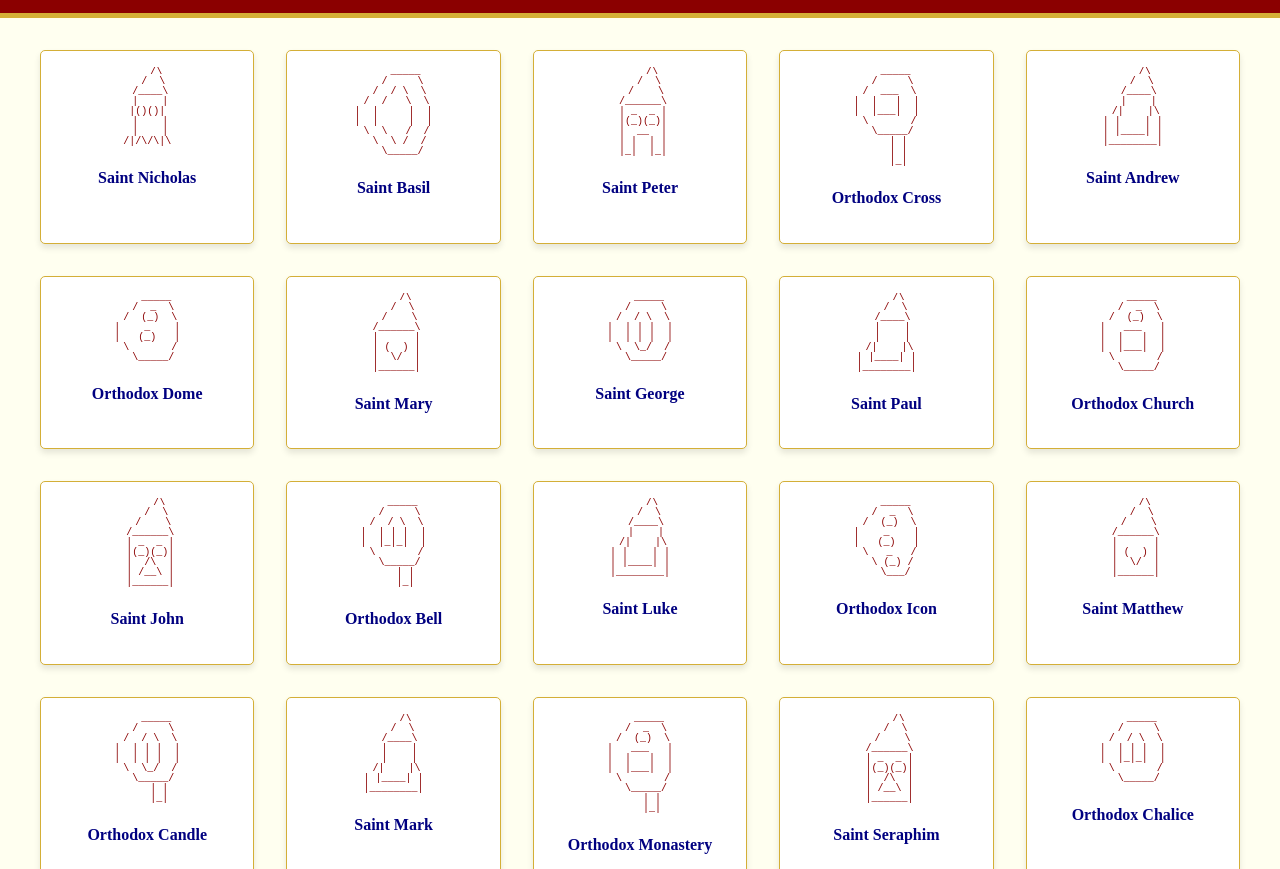
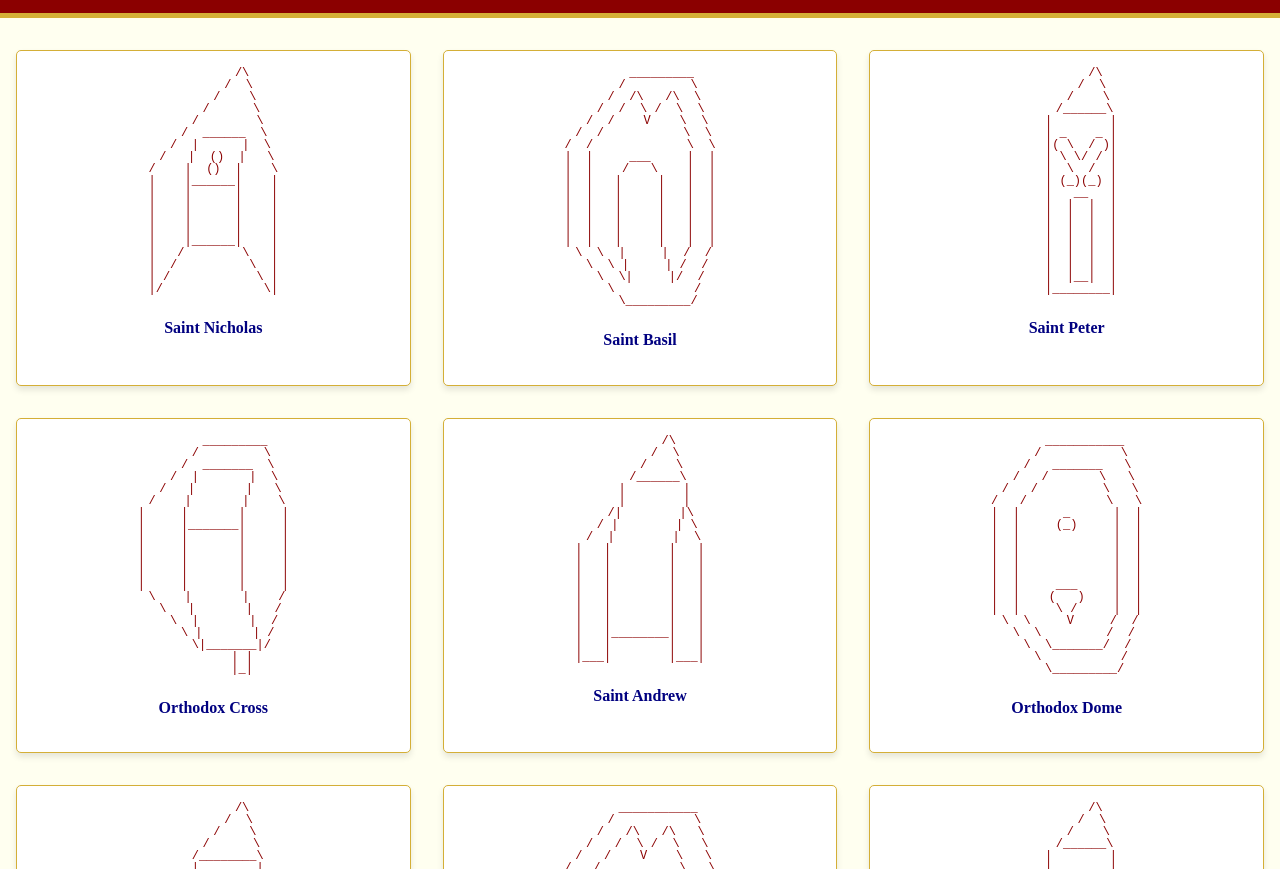
Before and after one commit to Caffeine-Gallery/iconicliturgy-01926cddcb66, a website built with Vite: page frontend/index.html in a window 1280 px wide. Shown: the part 83-952 px from the top of the page. Built offline with nearby package versions, Linux system fonts and the light colour scheme.

Commit message:
01926cf5-019d-7bbe-a3b0-f2a4e589e8e4

```diff
--- a/frontend/index.css
+++ b/frontend/index.css
@@ -29,14 +29,14 @@ h1 {
 }
 
 main {
-    max-width: 1200px;
+    max-width: 1600px;
     margin: 2rem auto;
     padding: 0 1rem;
 }
 
 .ascii-grid {
     display: grid;
-    grid-template-columns: repeat(auto-fit, minmax(200px, 1fr));
+    grid-template-columns: repeat(auto-fit, minmax(300px, 1fr));
     gap: 2rem;
 }
 
@@ -50,7 +50,7 @@ main {
 }
 
 .ascii-item pre {
-    font-size: 10px;
+    font-size: 12px;
     line-height: 1;
     color: var(--deep-red);
     margin: 0;
@@ -74,9 +74,19 @@ footer {
     margin-top: 2rem;
 }
 
+@media (max-width: 1200px) {
+    .ascii-grid {
+        grid-template-columns: repeat(auto-fit, minmax(250px, 1fr));
+    }
+
+    .ascii-item pre {
+        font-size: 10px;
+    }
+}
+
 @media (max-width: 768px) {
     .ascii-grid {
-        grid-template-columns: repeat(auto-fit, minmax(150px, 1fr));
+        grid-template-columns: repeat(auto-fit, minmax(200px, 1fr));
     }
 
     .ascii-item pre {
--- a/frontend/index.html
+++ b/frontend/index.html
@@ -16,26 +16,48 @@
                 <pre>
         /\
        /  \
- /____\
- |    |
- |()()|
- |    |
- |    |
-/|/\/\|\
+      /    \
+     /      \
+    /        \
+   /  ______  \
+  /  |      |  \
+ /   |  ()  |   \
+/    |  ()  |    \
+|    |______|    |
+|    |      |    |
+|    |      |    |
+|    |      |    |
+|    |      |    |
+|    |______|    |
+|   /        \   |
+|  /          \  |
+| /            \ |
+|/              \|
                 </pre>
                 <p>Saint Nicholas</p>
             </div>
             <div class="ascii-item">
                 <pre>
-    _____
-   /     \
-  /  / \  \
- /  /   \  \
-|  |     |  |
-|  |     |  |
- \  \   /  /
-  \  \ /  /
-   \_____/
+      _________
+     /         \
+    /  /\   /\  \
+   /  /  \ /  \  \
+  /  /    V    \  \
+ /  /           \  \
+/  /             \  \
+|  |     ___     |  |
+|  |    /   \    |  |
+|  |   |     |   |  |
+|  |   |     |   |  |
+|  |   |     |   |  |
+|  |   |     |   |  |
+|  |   |     |   |  |
+|  |   |     |   |  |
+ \  \  |     |  /  /
+  \  \ |     | /  /
+   \  \|     |/  /
+    \           /
+     \_________/
                 </pre>
                 <p>Saint Basil</p>
             </div>
@@ -45,24 +67,44 @@
        /  \
       /    \
      /______\
- | _  _ |
- |(_)(_)|
- |  __  |
- | |  | |
- |_|  |_|
+    |        |
+    | _    _ |
+    |( \  / )|
+    | \ \/ / |
+    |  \  /  |
+    | (_)(_) |
+    |   __   |
+    |  |  |  |
+    |  |  |  |
+    |  |  |  |
+    |  |  |  |
+    |  |  |  |
+    |  |  |  |
+    |  |__|  |
+    |________|
                 </pre>
                 <p>Saint Peter</p>
             </div>
             <div class="ascii-item">
                 <pre>
-   _____
-  /     \
- /  ___  \
-|  |   |  |
-|  |___|  |
- \       /
-  \_____/
-    | |
+      _________
+     /         \
+    /  _______  \
+   /  |       |  \
+  /   |       |   \
+ /    |       |    \
+|     |       |     |
+|     |_______|     |
+|     |       |     |
+|     |       |     |
+|     |       |     |
+|     |       |     |
+|     |       |     |
+ \    |       |    /
+  \   |       |   /
+   \  |       |  /
+    \ |       | /
+     \|_______|/
         | |
         |_|
                 </pre>
@@ -72,24 +114,48 @@
                 <pre>
         /\
        /  \
-  /____\
-  |    |
- /|    |\
-| |    | |
-| |____| |
-|________|
+      /    \
+     /______\
+    |        |
+    |        |
+   /|        |\
+  / |        | \
+ /  |        |  \
+|   |        |   |
+|   |        |   |
+|   |        |   |
+|   |        |   |
+|   |        |   |
+|   |        |   |
+|   |        |   |
+|   |________|   |
+|   |        |   |
+|___|        |___|
                 </pre>
                 <p>Saint Andrew</p>
             </div>
             <div class="ascii-item">
                 <pre>
-   _____
-  /  _  \
- /  (_)  \
-|    _    |
-|   (_)   |
- \       /
-  \_____/
+     ___________
+    /           \
+   /   _______   \
+  /   /       \   \
+ /   /         \   \
+/   /           \   \
+|  |      _      |  |
+|  |     (_)     |  |
+|  |             |  |
+|  |             |  |
+|  |             |  |
+|  |             |  |
+|  |     ___     |  |
+|  |    (   )    |  |
+|  |     \ /     |  |
+ \  \     V     /  /
+  \  \         /  /
+   \  \_______/  /
+    \           /
+     \_________/
                 </pre>
                 <p>Orthodox Dome</p>
             </div>
@@ -98,23 +164,47 @@
         /\
        /  \
       /    \
- /______\
- |      |
- | (  ) |
- |  \/  |
- |______|
+     /      \
+    /________\
+    |        |
+    |  (  )  |
+    |   \/   |
+    |        |
+    |  ____  |
+    | |    | |
+    | |    | |
+    | |    | |
+    | |    | |
+    | |    | |
+    | |    | |
+    | |    | |
+    | |____| |
+    |________|
                 </pre>
                 <p>Saint Mary</p>
             </div>
             <div class="ascii-item">
                 <pre>
-   _____
-  /     \
- /  / \  \
-|  | | |  |
-|  | | |  |
- \  \_/  /
-  \_____/
+     ___________
+    /           \
+   /   /\   /\   \
+  /   /  \ /  \   \
+ /   /    V    \   \
+/   /           \   \
+|  |      _      |  |
+|  |     | |     |  |
+|  |     | |     |  |
+|  |     | |     |  |
+|  |     | |     |  |
+|  |     | |     |  |
+|  |     | |     |  |
+|  |     | |     |  |
+|  |     |_|     |  |
+ \  \     _     /  /
+  \  \   / \   /  /
+   \  \ /   \ /  /
+    \  V     V  /
+     \_________/
                 </pre>
                 <p>Saint George</p>
             </div>
@@ -122,25 +212,48 @@
                 <pre>
         /\
        /  \
-  /____\
-  |    |
-  |    |
- /|    |\
-| |____| |
-|________|
+      /    \
+     /______\
+    |        |
+    |        |
+    |        |
+    |        |
+    |        |
+   /|        |\
+  / |        | \
+ /  |        |  \
+|   |        |   |
+|   |        |   |
+|   |        |   |
+|   |________|   |
+|   |        |   |
+|   |        |   |
+|___|________|___|
                 </pre>
                 <p>Saint Paul</p>
             </div>
             <div class="ascii-item">
                 <pre>
-   _____
-  /  _  \
- /  (_)  \
-|   ___   |
-|  |   |  |
-|  |___|  |
- \       /
-  \_____/
+     ___________
+    /           \
+   /   _______   \
+  /   /       \   \
+ /   /         \   \
+/   /           \   \
+|  |     ___     |  |
+|  |    |   |    |  |
+|  |    |   |    |  |
+|  |    |   |    |  |
+|  |    |   |    |  |
+|  |    |   |    |  |
+|  |    |   |    |  |
+|  |    |___|    |  |
+|  |             |  |
+ \  \           /  /
+  \  \         /  /
+   \  \_______/  /
+    \           /
+     \_________/
                 </pre>
                 <p>Orthodox Church</p>
             </div>
@@ -149,26 +262,47 @@
         /\
        /  \
       /    \
- /______\
- | _  _ |
- |(_)(_)|
- |  /\  |
- | /__\ |
- |______|
+     /      \
+    /________\
+    | _    _ |
+    |( \  / )|
+    | \ \/ / |
+    |  \  /  |
+    | (_)(_) |
+    |   /\   |
+    |  /  \  |
+    | / /\ \ |
+    |/ /  \ \|
+    | |    | |
+    | |    | |
+    | |    | |
+    | |____| |
+    |________|
                 </pre>
                 <p>Saint John</p>
             </div>
             <div class="ascii-item">
                 <pre>
-   _____
-  /     \
- /  / \  \
-|  | | |  |
-|  |_|_|  |
- \       /
-  \_____/
-    | |
-    |_|
+     ___________
+    /           \
+   /   /\   /\   \
+  /   /  \ /  \   \
+ /   /    V    \   \
+/   /           \   \
+|  |      _      |  |
+|  |     | |     |  |
+|  |     | |     |  |
+|  |     | |     |  |
+|  |     |_|     |  |
+|  |      _      |  |
+|  |     (_)     |  |
+|  |             |  |
+|  |             |  |
+ \  \           /  /
+  \  \         /  /
+   \  \_______/  /
+    \    | |    /
+     \___|_|___/
                 </pre>
                 <p>Orthodox Bell</p>
             </div>
@@ -176,25 +310,48 @@
                 <pre>
         /\
        /  \
-  /____\
-  |    |
- /|    |\
-| |    | |
-| |____| |
-|________|
+      /    \
+     /______\
+    |        |
+    |        |
+   /|        |\
+  / |        | \
+ /  |        |  \
+|   |        |   |
+|   |        |   |
+|   |        |   |
+|   |        |   |
+|   |        |   |
+|   |        |   |
+|   |        |   |
+|   |________|   |
+|   |        |   |
+|___|________|___|
                 </pre>
                 <p>Saint Luke</p>
             </div>
             <div class="ascii-item">
                 <pre>
-   _____
-  /  _  \
- /  (_)  \
-|    _    |
-|   (_)   |
- \   _   /
-  \ (_) /
-   \___/
+     ___________
+    /           \
+   /   _______   \
+  /   /       \   \
+ /   /         \   \
+/   /           \   \
+|  |      _      |  |
+|  |     (_)     |  |
+|  |             |  |
+|  |     ___     |  |
+|  |    (   )    |  |
+|  |     \ /     |  |
+|  |      V      |  |
+|  |     ___     |  |
+|  |    (   )    |  |
+ \  \    \ /    /  /
+  \  \    V    /  /
+   \  \_______/  /
+    \           /
+     \_________/
                 </pre>
                 <p>Orthodox Icon</p>
             </div>
@@ -203,25 +360,47 @@
         /\
        /  \
       /    \
- /______\
- |      |
- | (  ) |
- |  \/  |
- |______|
+     /      \
+    /________\
+    |        |
+    |  (  )  |
+    |   \/   |
+    |        |
+    |  ____  |
+    | |    | |
+    | |    | |
+    | |    | |
+    | |    | |
+    | |    | |
+    | |    | |
+    | |    | |
+    | |____| |
+    |________|
                 </pre>
                 <p>Saint Matthew</p>
             </div>
             <div class="ascii-item">
                 <pre>
-   _____
-  /     \
- /  / \  \
-|  | | |  |
-|  | | |  |
- \  \_/  /
-  \_____/
-    | |
-    |_|
+     ___________
+    /           \
+   /   /\   /\   \
+  /   /  \ /  \   \
+ /   /    V    \   \
+/   /           \   \
+|  |      _      |  |
+|  |     | |     |  |
+|  |     | |     |  |
+|  |     | |     |  |
+|  |     | |     |  |
+|  |     | |     |  |
+|  |     | |     |  |
+|  |     | |     |  |
+|  |     |_|     |  |
+ \  \     _     /  /
+  \  \   / \   /  /
+   \  \ /   \ /  /
+    \  V     V  /
+     \_________/
                 </pre>
                 <p>Orthodox Candle</p>
             </div>
@@ -229,27 +408,48 @@
                 <pre>
         /\
        /  \
-  /____\
-  |    |
-  |    |
- /|    |\
-| |____| |
-|________|
+      /    \
+     /______\
+    |        |
+    |        |
+    |        |
+    |        |
+    |        |
+   /|        |\
+  / |        | \
+ /  |        |  \
+|   |        |   |
+|   |        |   |
+|   |        |   |
+|   |________|   |
+|   |        |   |
+|   |        |   |
+|___|________|___|
                 </pre>
                 <p>Saint Mark</p>
             </div>
             <div class="ascii-item">
                 <pre>
-   _____
-  /  _  \
- /  (_)  \
-|   ___   |
-|  |   |  |
-|  |___|  |
- \       /
-  \_____/
-    | |
-    |_|
+     ___________
+    /           \
+   /   _______   \
+  /   /       \   \
+ /   /         \   \
+/   /           \   \
+|  |     ___     |  |
+|  |    |   |    |  |
+|  |    |   |    |  |
+|  |    |   |    |  |
+|  |    |   |    |  |
+|  |    |   |    |  |
+|  |    |   |    |  |
+|  |    |___|    |  |
+|  |             |  |
+ \  \           /  /
+  \  \         /  /
+   \  \_______/  /
+    \    | |    /
+     \___|_|___/
                 </pre>
                 <p>Orthodox Monastery</p>
             </div>
@@ -258,24 +458,47 @@
         /\
        /  \
       /    \
- /______\
- | _  _ |
- |(_)(_)|
- |  /\  |
- | /__\ |
- |______|
+     /      \
+    /________\
+    | _    _ |
+    |( \  / )|
+    | \ \/ / |
+    |  \  /  |
+    | (_)(_) |
+    |   /\   |
+    |  /  \  |
+    | / /\ \ |
+    |/ /  \ \|
+    | |    | |
+    | |    | |
+    | |    | |
+    | |____| |
+    |________|
                 </pre>
                 <p>Saint Seraphim</p>
             </div>
             <div class="ascii-item">
                 <pre>
-   _____
-  /     \
- /  / \  \
-|  | | |  |
-|  |_|_|  |
- \       /
-  \_____/
+     ___________
+    /           \
+   /   /\   /\   \
+  /   /  \ /  \   \
+ /   /    V    \   \
+/   /           \   \
+|  |      _      |  |
+|  |     | |     |  |
+|  |     | |     |  |
+|  |     | |     |  |
+|  |     |_|     |  |
+|  |    (   )    |  |
+|  |     \ /     |  |
+|  |      V      |  |
+|  |             |  |
+ \  \           /  /
+  \  \         /  /
+   \  \_______/  /
+    \           /
+     \_________/
                 </pre>
                 <p>Orthodox Chalice</p>
             </div>
```
Lines whose indentation alone changed are shown as unchanged.
